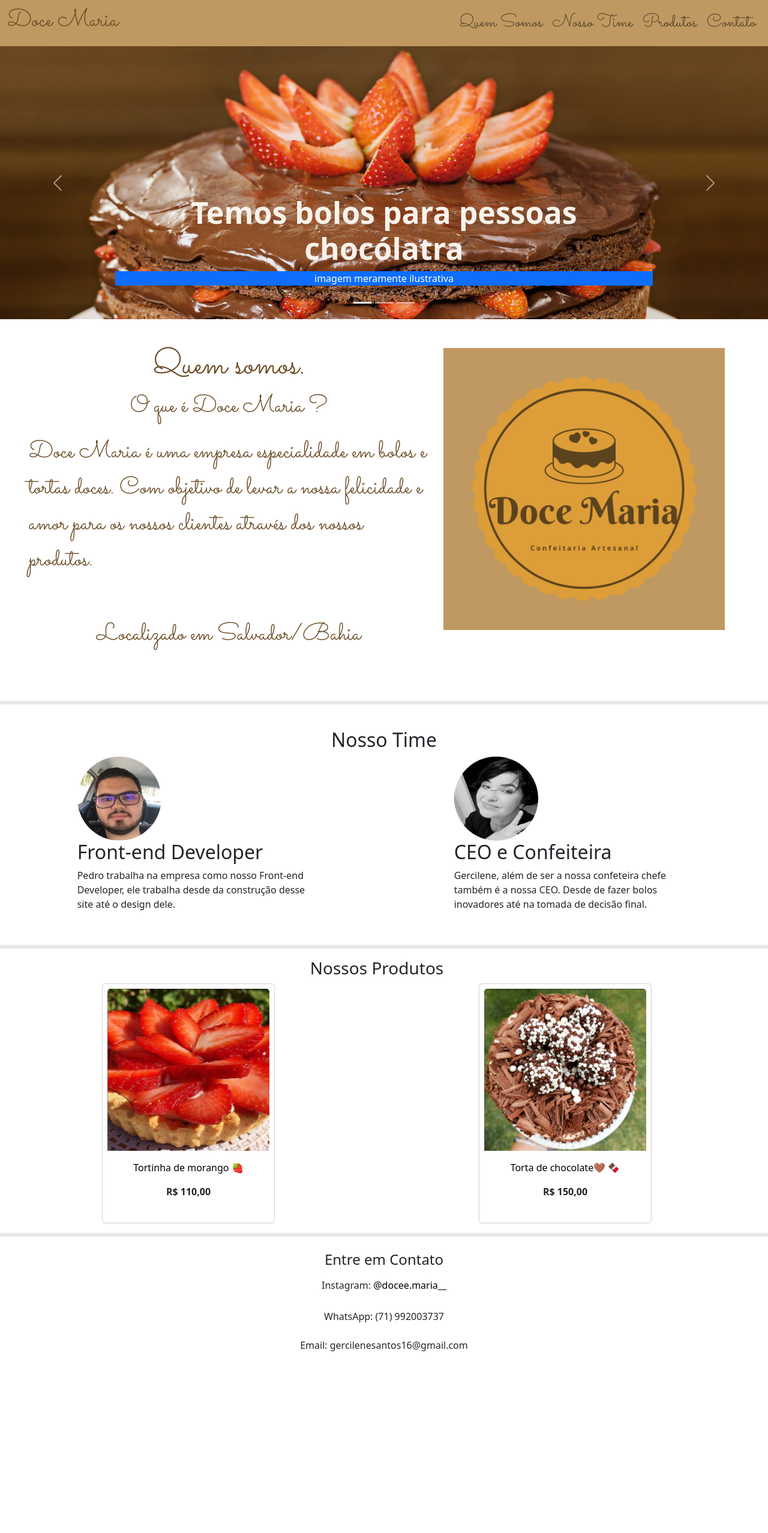
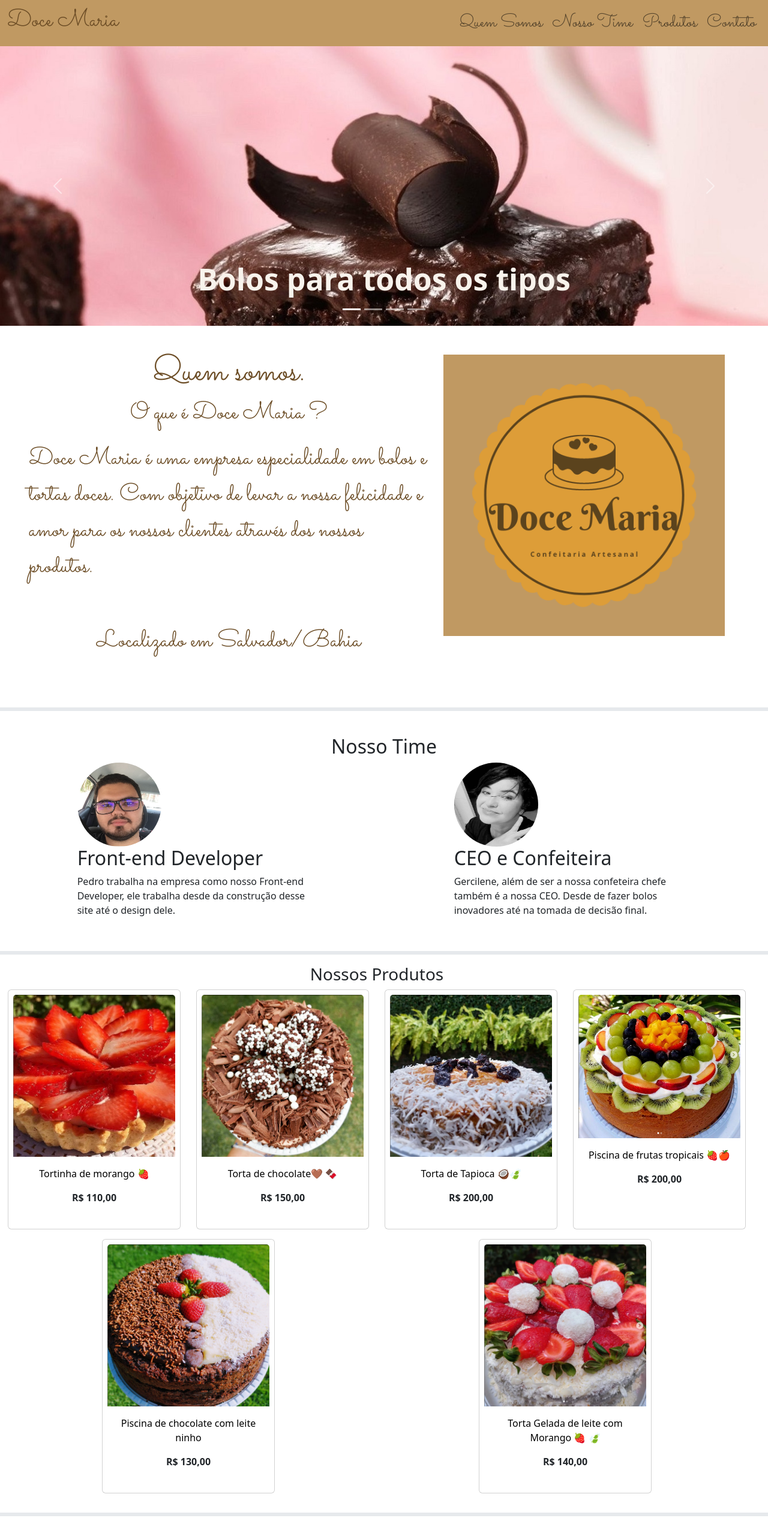
Before and after one commit to Ped-Pinheiro/lojaVirtual, a plain HTML site: page index.html in a window 1280 px wide. Shown: the top 2555 px of the page at 60% size. Before the commit the page ends 2282 px from the top, so only its background shows below. Drawn offline with nearby package versions, Linux system fonts and the light colour scheme.

Commit message:
Finalizando projeto

```diff
--- a/index.html
+++ b/index.html
@@ -18,7 +18,8 @@
     />
     <link rel="stylesheet" href="style.css" />
 
-    <title>Document</title>
+    <title>Doce Maria</title>
+    <link rel="icon" type="image/png" href="./images/doceMariaLogo.png" />
   </head>
   <body>
     <header class="">
@@ -86,6 +87,12 @@
               data-bs-slide-to="2"
               aria-label="Slide 3"
             ></button>
+            <button
+              type="button"
+              data-bs-target="#carouselExampleCaptions"
+              data-bs-slide-to="3"
+              aria-label="Slide 4"
+            ></button>
           </div>
           <div class="carousel-inner">
             <div class="carousel-item active">
@@ -98,21 +105,32 @@
                 <h5 class="titleCarouselBolo">
                   Temos bolos para pessoas chocólatra
                 </h5>
-                <p class="text-bg-primary">imagem meramente ilustrativa</p>
+                <!-- <p class="text-bg-primary">imagem meramente ilustrativa</p> -->
               </div>
             </div>
             <div class="carousel-item">
               <img src="./images/teste6.jpg" class="d-block w-100" alt="..." />
               <div class="carousel-caption d-none d-md-block">
                 <h5 class="titleCarouselTorta">Temos tortas doces</h5>
-                <p class="text-bg-primary">imagem meramente ilustrativa</p>
+                <!-- <p class="text-bg-primary">imagem meramente ilustrativa</p> -->
               </div>
             </div>
             <div class="carousel-item">
-              <img src="./images/teste7.jpg" class="d-block w-100" alt="..." />
+              <img src="./images/teste7.png" class="d-block w-100" alt="..." />
               <div class="carousel-caption d-none d-md-block">
-                <h5 class="titleCarouselSobremesa">Sobremesas refrescantes</h5>
-                <p class="text-bg-primary">imagem meramente ilustrativa</p>
+                <h5 class="titleCarouselSobremesa">Tortas Geladas</h5>
+                <!-- <p class="text-bg-primary">imagem meramente ilustrativa</p> -->
+              </div>
+            </div>
+            <div class="carousel-item active">
+              <img
+                src="./images/boloChocolate2.jpg"
+                class="d-block w-100 teste"
+                alt="..."
+              />
+              <div class="carousel-caption d-none d-md-block">
+                <h5 class="titleCarouselBolo">Bolos para todos os tipos</h5>
+                <!-- <p class="text-bg-primary">imagem meramente ilustrativa</p> -->
               </div>
             </div>
           </div>
@@ -236,6 +254,64 @@
             <p class="text-center price">R$ 150,00</p>
           </div>
         </div>
+        <div class="card p-2" style="width: 18rem">
+          <img
+            src="./images/tortaDeTapioca.png"
+            class="card-img-top"
+            alt="..."
+          />
+          <div class="card-body">
+            <p class="card-text text-center">
+              <a href="#" class="linkPrice">Torta de Tapioca 🥥🍃</a>
+            </p>
+            <p class="text-center price">R$ 200,00</p>
+          </div>
+        </div>
+        <div class="card p-2" style="width: 18rem">
+          <img
+            src="./images/piscinaDeFrutasTropicais.png"
+            class="card-img-top"
+            alt="..."
+          />
+          <div class="card-body">
+            <p class="card-text text-center">
+              <a href="#" class="linkPrice">
+                Piscina de frutas tropicais 🍓🍎</a
+              >
+            </p>
+            <p class="text-center price">R$ 200,00</p>
+          </div>
+        </div>
+        <div class="card p-2 m-3" style="width: 18rem">
+          <img
+            src="./images/piscinaDeChocolateEBeijinhoDeLeiteNinho.png"
+            class="card-img-top"
+            alt="..."
+          />
+          <div class="card-body">
+            <p class="card-text text-center">
+              <a href="#" class="linkPrice">
+                Piscina de chocolate com leite ninho
+              </a>
+            </p>
+            <p class="text-center price">R$ 130,00</p>
+          </div>
+        </div>
+        <div class="card p-2 m-3" style="width: 18rem">
+          <img
+            src="./images/torteGeladaDeLeiteComMorago .png"
+            class="card-img-top"
+            alt="..."
+          />
+          <div class="card-body">
+            <p class="card-text text-center">
+              <a href="#" class="linkPrice">
+                Torta Gelada de leite com Morango 🍓 🍃
+              </a>
+            </p>
+            <p class="text-center price">R$ 140,00</p>
+          </div>
+        </div>
       </section>
     </main>
     <hr class="border border-3 opacity-75" />
@@ -253,16 +329,8 @@
           >
         </p>
         <p class="text-center p-1">WhatsApp: (71) 992003737</p>
-        <p class="text-center p-1">
-          Email: gercilenesantos16@gmail.com
-          <a
-            class="socialLinks"
-            href="https://www.instagram.com/docee.maria__/"
-            target="_blank"
-            rel="noopener noreferrer"
-          >
-          </a>
-        </p>
+        <p class="text-center p-1">Email: gercilenesantos16@gmail.com</p>
+        <p class="text-center p-1">Endereço: Rua Luciano Gomes, BA/Salvador.</p>
       </div>
     </footer>
     <script
--- a/style.css
+++ b/style.css
@@ -42,7 +42,7 @@
 .titleCarouselSobremesa {
   font-size: 50px;
   font-weight: 600;
-  color: rgb(218, 19, 19);
+  color: bisque;
   text-shadow: 50px;
 }
 
```
Also changed, not shown: images/boloChocolate2.jpg (added), images/piscinaDeChocolateEBeijinhoDeLeiteNinho.png (added), images/piscinaDeFrutasTropicais.png (added), images/teste7.jpg (deleted), images/teste7.png (added), images/tortaDeTapioca.png (added), images/torteGeladaDeLeiteComMorago .png (added).
